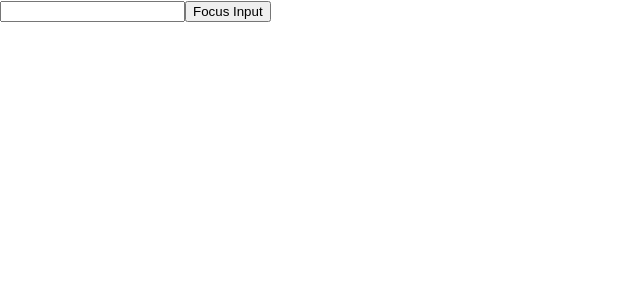
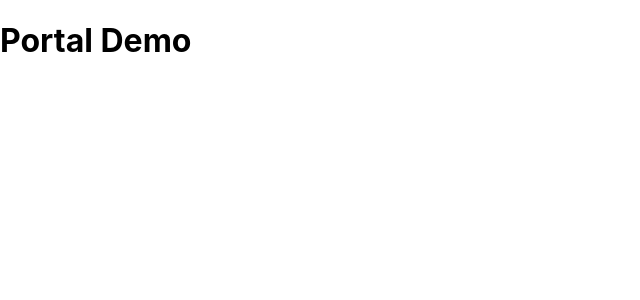
Before and after one commit to aniketstiwari/react_practice, a React (Create React App) app: page / in a window 1280 px wide. Shown: the top 300 px of the page, without its empty margins (0-640 px from the left). Built offline with nearby package versions, Linux system fonts and the light colour scheme.

Commit message:
[31] Portal

```diff
--- a/public/index.html
+++ b/public/index.html
@@ -10,34 +10,14 @@
       content="Web site created using create-react-app"
     />
     <link rel="apple-touch-icon" href="%PUBLIC_URL%/logo192.png" />
-    <!--
-      manifest.json provides metadata used when your web app is installed on a
-      user's mobile device or desktop. See https://developers.google.com/web/fundamentals/web-app-manifest/
-    -->
     <link rel="manifest" href="%PUBLIC_URL%/manifest.json" />
-    <!--
-      Notice the use of %PUBLIC_URL% in the tags above.
-      It will be replaced with the URL of the `public` folder during the build.
-      Only files inside the `public` folder can be referenced from the HTML.
-
-      Unlike "/favicon.ico" or "favicon.ico", "%PUBLIC_URL%/favicon.ico" will
-      work correctly both with client-side routing and a non-root public URL.
-      Learn how to configure a non-root public URL by running `npm run build`.
-    -->
     <title>React App</title>
   </head>
   <body>
     <noscript>You need to enable JavaScript to run this app.</noscript>
     <div id="root"></div>
-    <!--
-      This HTML file is a template.
-      If you open it directly in the browser, you will see an empty page.
-
-      You can add webfonts, meta tags, or analytics to this file.
-      The build step will place the bundled scripts into the <body> tag.
-
-      To begin the development, run `npm start` or `yarn start`.
-      To create a production bundle, use `npm run build` or `yarn build`.
-    -->
+     <!-- Provides a way to render children into a  DOM node that exist outside
+     the DOM hierarchy of parent component -->
+    <div id="portal-root"></div>
   </body>
 </html>
--- a/src/App.js
+++ b/src/App.js
@@ -19,6 +19,7 @@ import ParentComp from './ParentComp';
 import RefsDemo from './RefsDemo';
 import FocusInput from './FocusInput';
 import FRParentInput from './FRParentInput';
+import PortalDemo from './PortalDemo';
 
 function App() {
   return (
@@ -52,7 +53,9 @@ function App() {
 
       {/* <FocusInput/ > */}
 
-      <FRParentInput/>
+      {/* <FRParentInput/> */}
+
+      <PortalDemo/>
 
     </>
   );
--- /dev/null
+++ b/src/PortalDemo.jsx
@@ -0,0 +1,11 @@
+import React from 'react';
+import ReactDOM from 'react-dom';
+
+
+function PortalDemo() {
+    return ReactDOM.createPortal(<>
+        <h1>Portal Demo</h1>
+    </>, document.getElementById('portal-root'))
+}
+
+export default PortalDemo;
```
